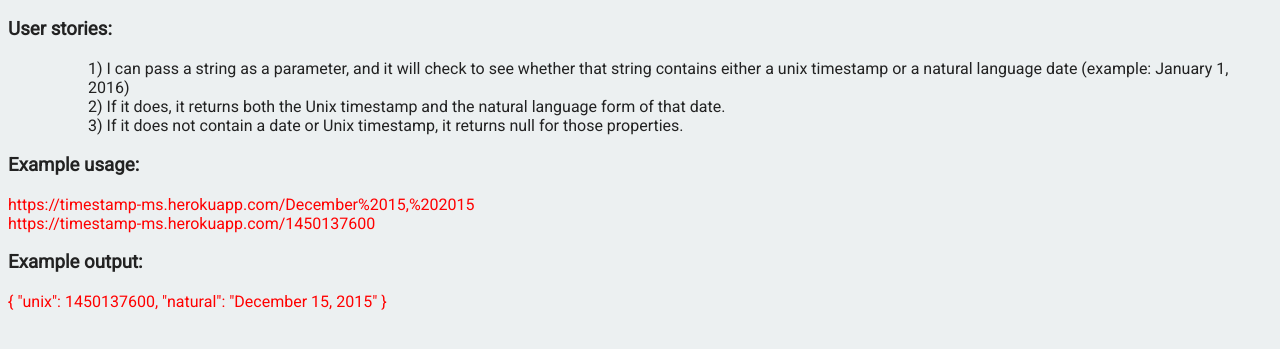
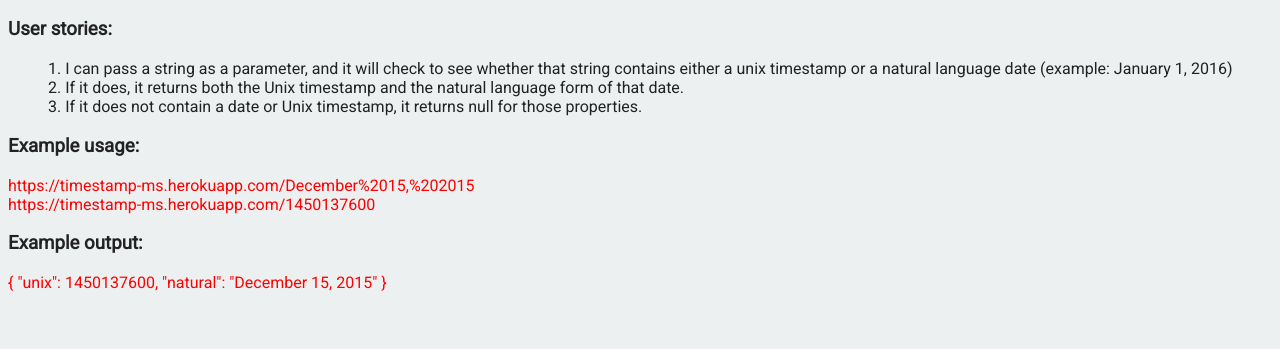
Before and after one commit to jinyiabc/microservide, a website: page views/index.html in a window 1280 px wide. Shown: the part 81-430 px from the top of the page. Drawn offline with Linux system fonts and the light colour scheme.

Commit message:
🍵🏘 Updated with Glitch

```diff
--- a/views/index.html
+++ b/views/index.html
@@ -12,17 +12,17 @@
       <div class="container">
          <h1>API Basejump: Timestamp microservice</h1>
         <h3>User stories:</h3>
-        <ul>
-          <ol>
-            1) I can pass a string as a parameter, and it will check to see whether that string contains either a unix timestamp or a natural language date (example: January 1, 2016)
-          </ol>
-          <ol>
-            2) If it does, it returns both the Unix timestamp and the natural language form of that date.
-          </ol>
-          <ol>
-            3) If it does not contain a date or Unix timestamp, it returns null for those properties.
-          </ol>
-        </ul>
+        <ol>
+          <li>
+            I can pass a string as a parameter, and it will check to see whether that string contains either a unix timestamp or a natural language date (example: January 1, 2016)
+          </li>
+          <li>
+            If it does, it returns both the Unix timestamp and the natural language form of that date.
+          </li>
+          <li>
+            If it does not contain a date or Unix timestamp, it returns null for those properties.
+          </li>
+        </ol>
         <h3>
           Example usage:
         </h3>
```
